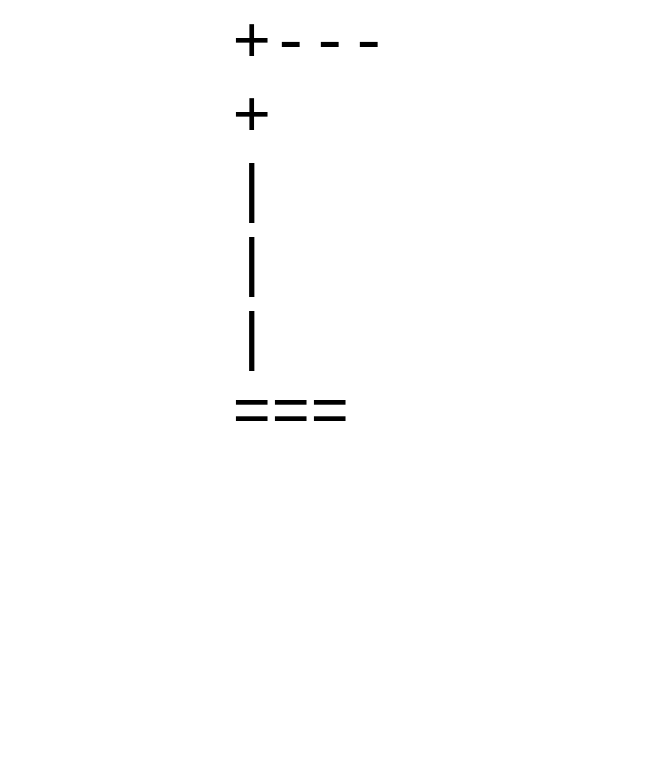
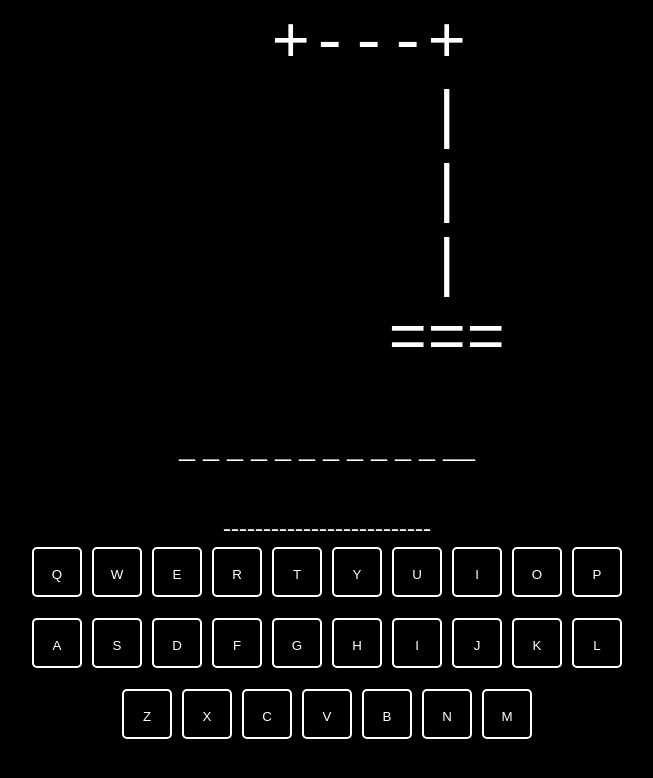
Before and after one commit to sxmber/hangman, a plain HTML site: page index.html in a window 1280 px wide. Shown: the whole page, without its empty margins (313-966 px from the left). Drawn offline with Linux system fonts and the light colour scheme.

Commit message:
added keyboard

```diff
--- a/index.html
+++ b/index.html
@@ -10,16 +10,58 @@
 </head>
 
 <body>
-    <div>
+    <div id="container">
         <pre id="post">
-            +---+
-            |
-            |
-            |
-           ===</pre>
+ +---+
+     |
+     |
+     |
+    ===
+</pre>
+
+    </div>
+    <div id="word">_ _ _ _ _ _ _ _ _ _ _ __ </div>
+    <div class="usedLetters">--------------------------</div>
+    <div id="keyboard">
+        <div class="row">
+            <button class="key">Q</button>
+            <button class="key">W</button>
+            <button class="key">E</button>
+            <button class="key">R</button>
+            <button class="key">T</button>
+            <button class="key">Y</button>
+            <button class="key">U</button>
+            <button class="key">I</button>
+            <button class="key">O</button>
+            <button class="key">P</button>
+        </div>
+        <div class="row">
+            <button class="key">A</button>
+            <button class="key">S</button>
+            <button class="key">D</button>
+            <button class="key">F</button>
+            <button class="key">G</button>
+            <button class="key">H</button>
+            <button class="key">I</button>
+            <button class="key">J</button>
+            <button class="key">K</button>
+            <button class="key">L</button>
+        </div>
+        <div class="row">
+            <button class="key">Z</button>
+            <button class="key">X</button>
+            <button class="key">C</button>
+            <button class="key">V</button>
+            <button class="key">B</button>
+            <button class="key">N</button>
+            <button class="key">M</button>
+        </div>
+
+
 
     </div>
     <script src="script.js"></script>
+
 </body>
 
 </html>
--- a/script.js
+++ b/script.js
@@ -1,41 +1,52 @@
-framelist = [`
- +---+
+framelist = [` +---+
      |
      |
      |
-    ===`, `
- +---+
+    ===`, ` +---+
  0   |
      |
      |
-    ==='''`,
-    `
- +---+
+    ===`,
+    ` +---+
  0   |
  |   |
      |
     ===`,
-    `
- +---+
+    ` +---+
  0   |
- |\  |
+ |\\  |
      |
     ===`,
-    `
- +---+
+    ` +---+
  0   |
-/|\  |
+/|\\  |
      |
     ===`,
-    `
- +---+
+    ` +---+
  0   |
-/|\  |
+/|\\  |
 /    |
     ===`,
-    `
- +---+
+    ` +---+
  0   |
-/|\  |
-/ \  |
+/|\\  |
+/ \\  |
     ===`]
+
+const post = document.getElementById('post')
+let wordList;
+fetch("words.json")
+    .then(response => response.json())
+    .then(json => {
+        wordList = json;
+        console.log(wordList);
+    });
+console.log(wordList);
+// post.textContent = framelist[1];
+function generateWord() {
+
+}
+
+window.onload = () => {
+
+}
--- a/style.css
+++ b/style.css
@@ -4,13 +4,83 @@ html {
     padding: 0;
     width: 100vw;
     height: 100vh;
+    background-color: black;
 }
+
 
 #post {
     margin: 0 auto;
     /* 380px */
-    height: 20%;
+    height: 100%;
     width: 15%;
     font-size: 500%;
-    white-space: pre-line;
+    color: white;
+
 }
+
+#container {
+    height: 30%;
+}
+
+#word {
+    color: white;
+    text-align: center;
+    margin: 50px 0;
+    font-size: xx-large;
+}
+
+#keyboard {
+    margin: 0 auto;
+    width: 300px;
+    height: -10%;
+    display: flex;
+    gap: 11px;
+    flex-wrap: wrap;
+    justify-content: center;
+}
+
+.row {
+    display: flex;
+
+
+}
+
+.key {
+    height: 50px;
+    width: 50px;
+    line-height: 50px;
+    color: white;
+    background-color: black;
+    text-align: center;
+    margin: 5px;
+    border: 2px solid white;
+    border-radius: 5px;
+
+
+}
+
+.key:hover {
+    background-color: white;
+    color: black;
+    cursor: pointer;
+    box-shadow: 3px 3px 2px gray;
+}
+
+.usedLetters {
+    color: white;
+    text-align: center;
+    font-size: x-large;
+}
+
+@media screen and (max-height: 748px) {
+    .key {
+        height: 40px;
+        width: 40px;
+        line-height: 40px;
+        color: white;
+        text-align: center;
+        margin: 5px;
+        border: 2px solid white;
+        border-radius: 5px;
+    }
+}
--- /dev/null
+++ b/words.json
@@ -0,0 +1,5 @@
+{
+    "id": 1,
+    "name": "John Doe",
+    "age": 12
+}
```
